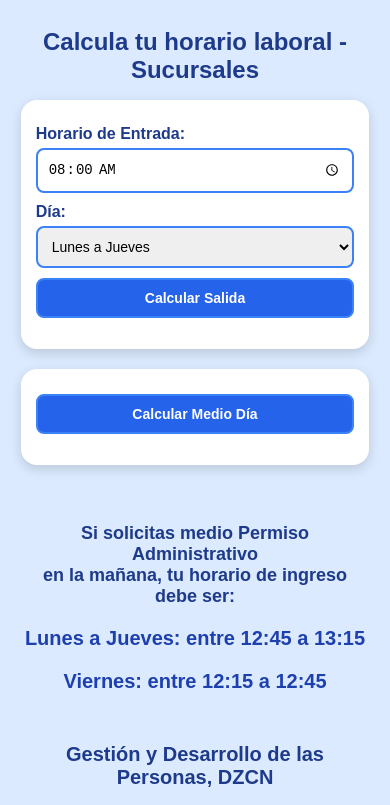
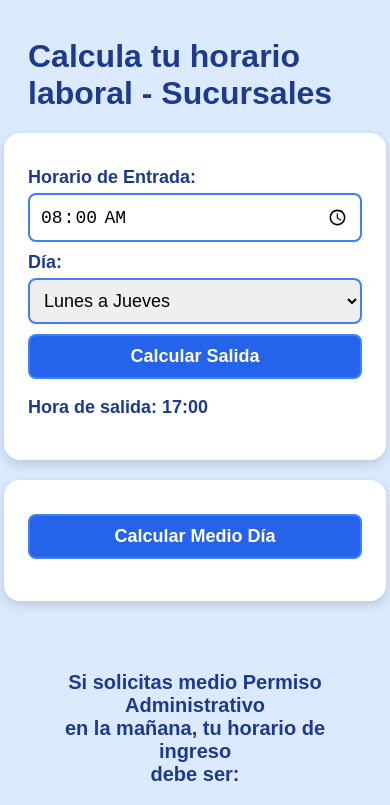
Before and after one commit to LastiJr/HorarioSalida, a plain HTML site: page index.html in a window 390 px wide. Both pictures are taken after a click on the button "Calcular Salida". Shown: the top 805 px of the page. Drawn offline with Linux system fonts and the light colour scheme.

Commit message:
Commit 2
Arreglando mamadas

```diff
--- a/index.html
+++ b/index.html
@@ -15,17 +15,16 @@
             font-family: Arial, sans-serif;
         }
         h1 {
-            font-size: 28px;
+            font-size: 32px;
             font-weight: bold;
             margin-top: 10px;
-            text-align: center;
         }
         .card {
             background-color: #ffffff;
             box-shadow: 0 4px 12px rgba(0, 0, 0, 0.15);
             border-radius: 16px;
-            padding: 20px;
-            width: 90%;
+            padding: 24px;
+            width: 100%;
             max-width: 420px;
             margin-bottom: 20px;
         }
@@ -33,15 +32,15 @@
             display: block;
             margin-top: 10px;
             font-weight: bold;
-            font-size: 16px;
+            font-size: 18px;
         }
         input, select, button {
             width: 100%;
-            padding: 12px;
+            padding: 10px;
             margin-top: 5px;
             border: 2px solid #3b82f6;
             border-radius: 8px;
-            font-size: 16px;
+            font-size: 18px;
             box-sizing: border-box;
         }
         button {
@@ -54,41 +53,26 @@
         .info-text {
             text-align: center;
             font-weight: bold;
-            margin-top: 20px;
-            font-size: 18px;
+            margin-top: 30px;
+            font-size: 20px;
         }
         .highlight {
             color: #1e40af;
-            font-size: 20px;
+            font-size: 22px;
         }
         .footer-text {
             text-align: center;
-            margin-top: 30px;
+            margin-top: 40px;
             font-weight: bold;
-            font-size: 20px;
+            font-size: 22px;
         }
         .result-text {
             font-weight: bold;
-            font-size: 16px;
+            font-size: 18px;
         }
         .delay-text {
             color: red;
             font-weight: bold;
-        }
-        @media (max-width: 480px) {
-            body {
-                padding: 10px;
-            }
-            h1 {
-                font-size: 24px;
-            }
-            .card {
-                padding: 15px;
-            }
-            input, select, button {
-                font-size: 14px;
-                padding: 10px;
-            }
         }
     </style>
 </head>
@@ -102,11 +86,11 @@
             <option value="lunes">Lunes a Jueves</option>
             <option value="viernes">Viernes</option>
         </select>
-        <button onclick="calculateExit()">Calcular Salida</button>
+        <button onclick="calculateExitTime()">Calcular Salida</button>
         <p id="result" class="result-text"></p>
     </div>
     <div class="card">
-        <button onclick="calculateHalfDayExit()">Calcular Medio Día</button>
+        <button onclick="calculateHalfDayExitTime()">Calcular Medio Día</button>
         <p id="halfDayResult" class="result-text"></p>
     </div>
     <div class="info-text">
@@ -117,5 +101,64 @@
     <div class="footer-text">
         Gestión y Desarrollo de las Personas, DZCN
     </div>
+
+    <script>
+        function formatDelay(atraso) {
+            if (atraso >= 60) {
+                let hours = Math.floor(atraso / 60);
+                let minutes = atraso % 60;
+                return `<span class='delay-text'>Atraso de ${hours}h ${minutes}m</span>`;
+            }
+            return `<span class='delay-text'>Atraso de ${atraso} minutos</span>`;
+        }
+
+        function calculateExitTime() {
+            let entryTime = document.getElementById("entryTime").value;
+            let day = document.getElementById("day").value;
+            const [hours, minutes] = entryTime.split(":").map(Number);
+            let atraso = Math.max(0, hours * 60 + minutes - 510);
+            let totalMinutes = day === "viernes" ? 480 : 540;
+            let exitMinutes = hours * 60 + minutes + totalMinutes;
+            let exitHour = Math.floor(exitMinutes / 60);
+            let exitMin = exitMinutes % 60;
+            let exitTime = `${exitHour}:${exitMin.toString().padStart(2, "0")}`;
+            let topeSalida = day === "viernes" ? "16:30" : "17:30";
+
+            if (exitMinutes > (day === "viernes" ? 990 : 1050)) {
+                exitTime = topeSalida;
+            }
+
+            let resultText = `Hora de salida: <b>${exitTime}</b>`;
+            if (atraso > 0) {
+                resultText += ` | ${formatDelay(atraso)}`;
+            }
+
+            document.getElementById("result").innerHTML = resultText;
+        }
+
+        function calculateHalfDayExitTime() {
+            let entryTime = document.getElementById("entryTime").value;
+            let day = document.getElementById("day").value;
+            const [hours, minutes] = entryTime.split(":").map(Number);
+            let atraso = Math.max(0, hours * 60 + minutes - 510);
+            let totalMinutes = day === "viernes" ? 225 : 255;
+            let exitMinutes = hours * 60 + minutes + totalMinutes;
+            let exitHour = Math.floor(exitMinutes / 60);
+            let exitMin = exitMinutes % 60;
+            let exitTime = `${exitHour}:${exitMin.toString().padStart(2, "0")}`;
+            let topeSalida = day === "viernes" ? "12:15" : "12:45";
+
+            if (exitMinutes > (day === "viernes" ? 735 : 765)) {
+                exitTime = topeSalida;
+            }
+
+            let resultText = `Hora de salida: <b>${exitTime}</b>`;
+            if (atraso > 0) {
+                resultText += ` | ${formatDelay(atraso)}`;
+            }
+
+            document.getElementById("halfDayResult").innerHTML = resultText;
+        }
+    </script>
 </body>
 </html>
```
